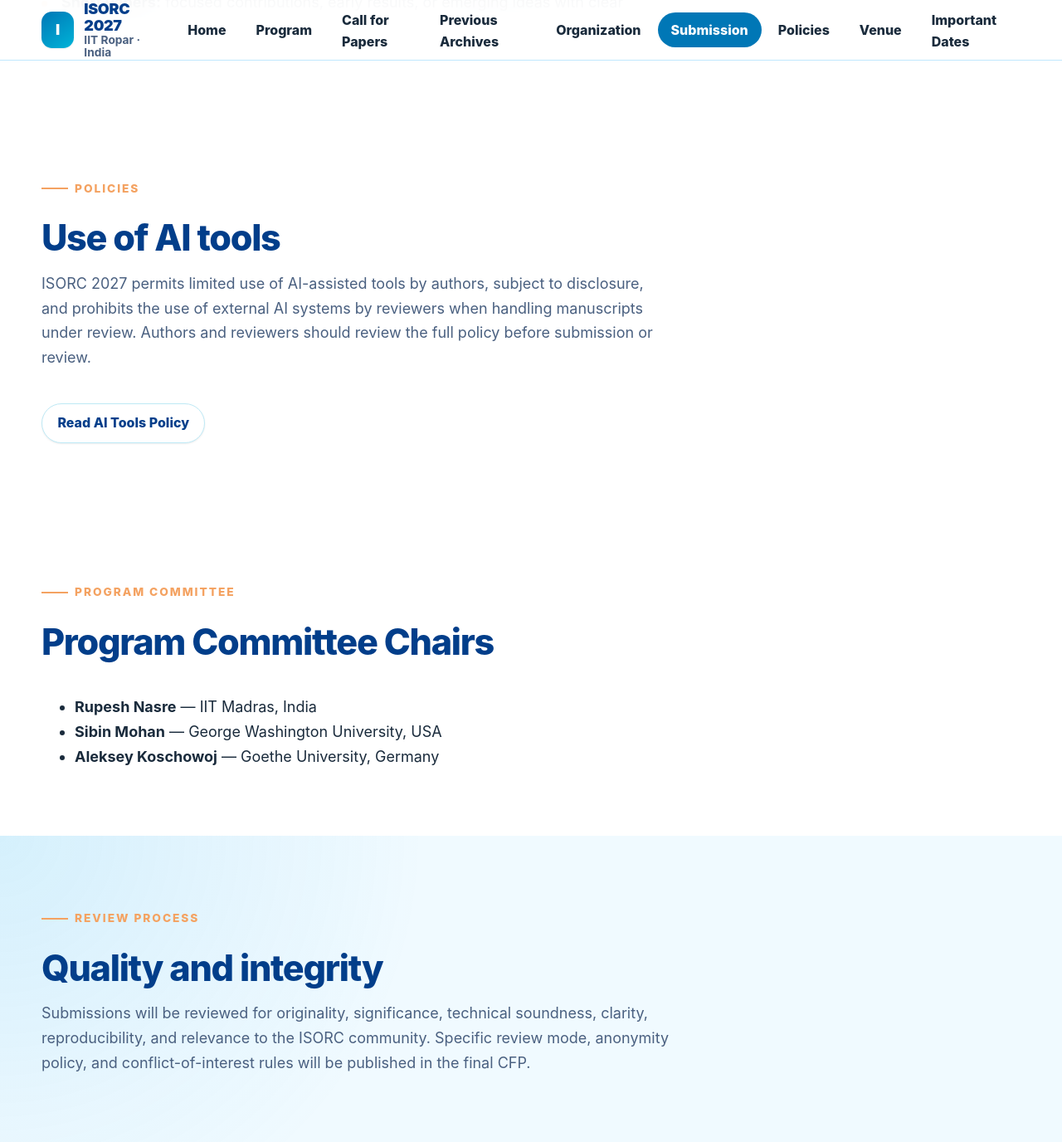
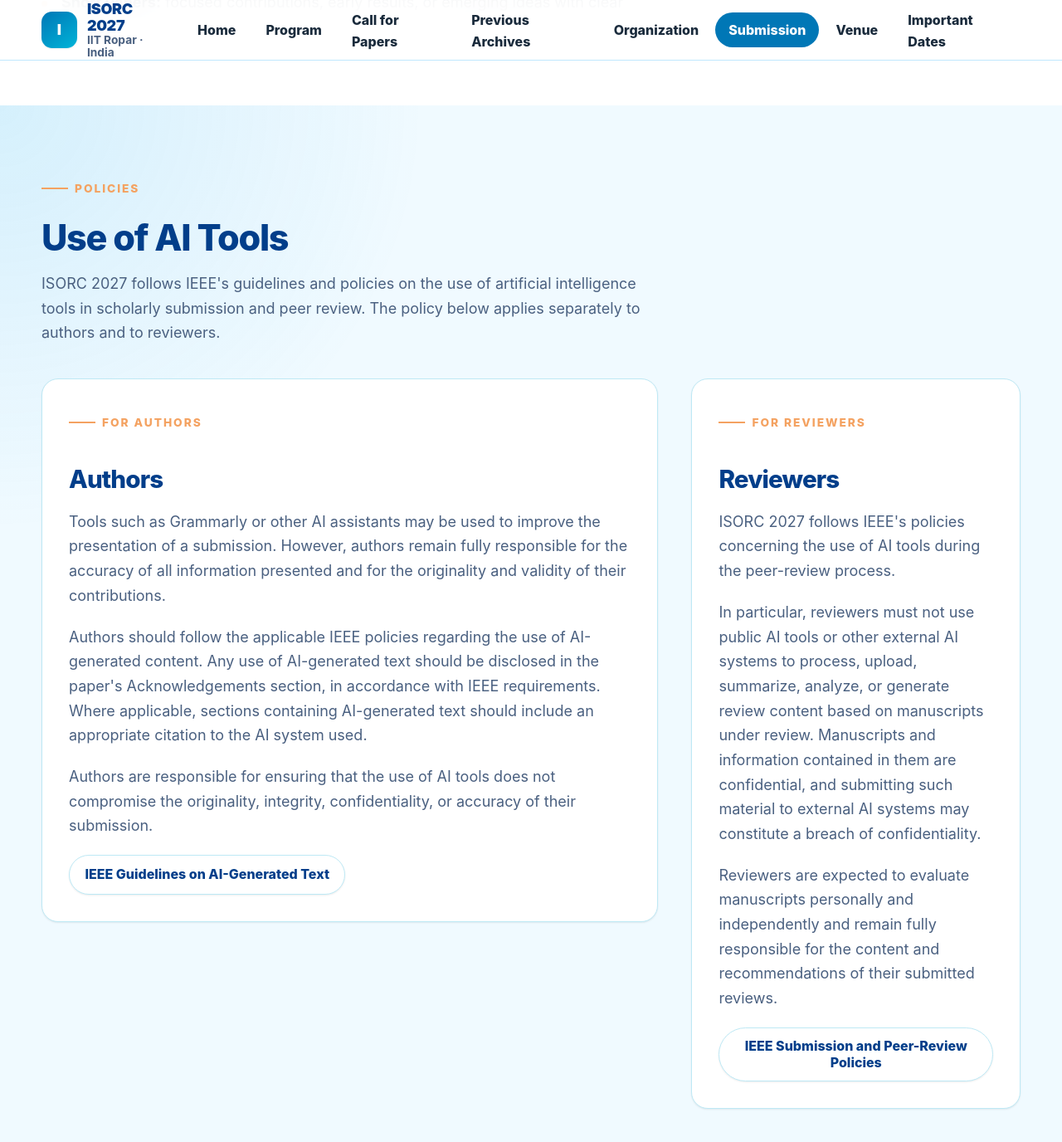
Before and after one commit to isorc2027/isorc2027.github.io, a Jekyll site: the page built from submission.md, in a window 1280 px wide and 1400 px high, scrolled down 1117 px. Shown: the top 1376 px of the window at 83% size. Built offline with Jekyll 4.4.1, drawn with Linux system fonts in a browser that asks for light colours.

Commit message:
Merge AI Tools Policy into submission page, trim duplication
- Fold the standalone /policies/ai-tools/ page into the submission
  page as a full Author/Reviewer policy section (same content, same
  IEEE links) since the two pages served the same purpose. Remove
  the now-redundant standalone page and its nav entry.
- Drop the Program Committee Chairs list and the Review Process
  ("Quality and integrity") section from the submission page — the
  committee list already lives on the Organization page.

Co-Authored-By: Claude Sonnet 5 <noreply@anthropic.com>

```diff
--- a/_data/navigation.yml
+++ b/_data/navigation.yml
@@ -10,8 +10,6 @@
   url: "/organization/"
 - label: "Submission"
   url: "/submission/"
-- label: "Policies"
-  url: "/policies/ai-tools/"
 - label: "Venue"
   url: "/venue/"
 - label: "Important Dates"
--- a/submission.md
+++ b/submission.md
@@ -42,43 +42,31 @@ permalink: /submission/
   </div>
 </section>
 
-<section class="section" aria-labelledby="ai-policy-title">
+<section class="section section--soft" aria-labelledby="ai-policy-title">
   <div class="container">
     <div class="section__header">
       <p class="eyebrow">Policies</p>
-      <h2 id="ai-policy-title">Use of AI tools</h2>
-      <p>ISORC 2027 permits limited use of AI-assisted tools by authors, subject to disclosure, and prohibits the use of external AI systems by reviewers when handling manuscripts under review. Authors and reviewers should review the full policy before submission or review.</p>
+      <h2 id="ai-policy-title">Use of AI Tools</h2>
+      <p>ISORC 2027 follows IEEE's guidelines and policies on the use of artificial intelligence tools in scholarly submission and peer review. The policy below applies separately to authors and to reviewers.</p>
     </div>
-    <a class="button button--secondary" href="{{ '/policies/ai-tools/' | relative_url }}">Read AI Tools Policy</a>
+  </div>
+  <div class="container section__grid">
+    <article class="prose notice-card">
+      <p class="eyebrow">For Authors</p>
+      <h3 id="ai-authors-title">Authors</h3>
+      <p>Tools such as Grammarly or other AI assistants may be used to improve the presentation of a submission. However, authors remain fully responsible for the accuracy of all information presented and for the originality and validity of their contributions.</p>
+      <p>Authors should follow the applicable IEEE policies regarding the use of AI-generated content. Any use of AI-generated text should be disclosed in the paper's Acknowledgements section, in accordance with IEEE requirements. Where applicable, sections containing AI-generated text should include an appropriate citation to the AI system used.</p>
+      <p>Authors are responsible for ensuring that the use of AI tools does not compromise the originality, integrity, confidentiality, or accuracy of their submission.</p>
+      <a class="button button--secondary" href="https://journals.ieeeauthorcenter.ieee.org/become-an-ieee-journal-author/publishing-ethics/guidelines-and-policies/submission-and-peer-review-policies/#ai-generated-text" rel="noopener" target="_blank">IEEE Guidelines on AI-Generated Text</a>
+    </article>
+
+    <article class="prose notice-card">
+      <p class="eyebrow">For Reviewers</p>
+      <h3 id="ai-reviewers-title">Reviewers</h3>
+      <p>ISORC 2027 follows IEEE's policies concerning the use of AI tools during the peer-review process.</p>
+      <p>In particular, reviewers must not use public AI tools or other external AI systems to process, upload, summarize, analyze, or generate review content based on manuscripts under review. Manuscripts and information contained in them are confidential, and submitting such material to external AI systems may constitute a breach of confidentiality.</p>
+      <p>Reviewers are expected to evaluate manuscripts personally and independently and remain fully responsible for the content and recommendations of their submitted reviews.</p>
+      <a class="button button--secondary" href="https://journals.ieeeauthorcenter.ieee.org/become-an-ieee-journal-author/publishing-ethics/guidelines-and-policies/submission-and-peer-review-policies/" rel="noopener" target="_blank">IEEE Submission and Peer-Review Policies</a>
+    </article>
   </div>
 </section>
-
-<section class="section" aria-labelledby="pc-title">
-  <div class="container">
-    <div class="section__header">
-      <p class="eyebrow">Program Committee</p>
-      <h2 id="pc-title">Program Committee Chairs</h2>
-    </div>
-    <ul class="committee-list">
-      {% for role in site.data.committee.roles %}
-        {% if role.title == "Program Committee Chairs" %}
-          {% for member in role.members %}
-            <li class="committee-member">
-              <strong>{{ member.name }}</strong> — {{ member.affiliation }}
-            </li>
-          {% endfor %}
-        {% endif %}
-      {% endfor %}
-    </ul>
-  </div>
-</section>
-
-<section class="section section--soft" aria-labelledby="review-title">
-  <div class="container">
-    <div class="section__header">
-      <p class="eyebrow">Review Process</p>
-      <h2 id="review-title">Quality and integrity</h2>
-      <p>Submissions will be reviewed for originality, significance, technical soundness, clarity, reproducibility, and relevance to the ISORC community. Specific review mode, anonymity policy, and conflict-of-interest rules will be published in the final CFP.</p>
-    </div>
-  </div>
-</section>
```
Also changed, not shown: policies/ai-tools.md (deleted, +0 -50 lines).
